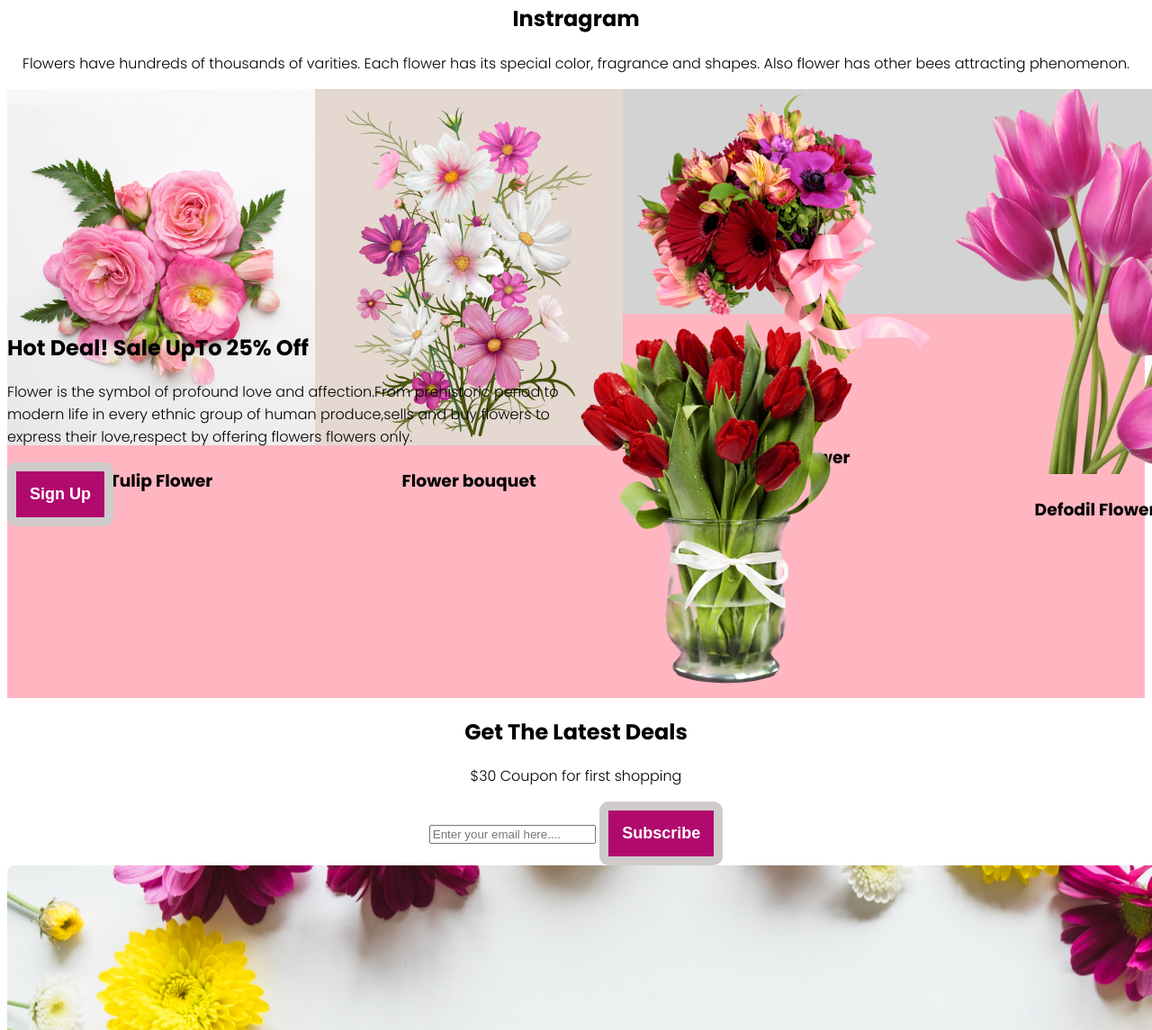
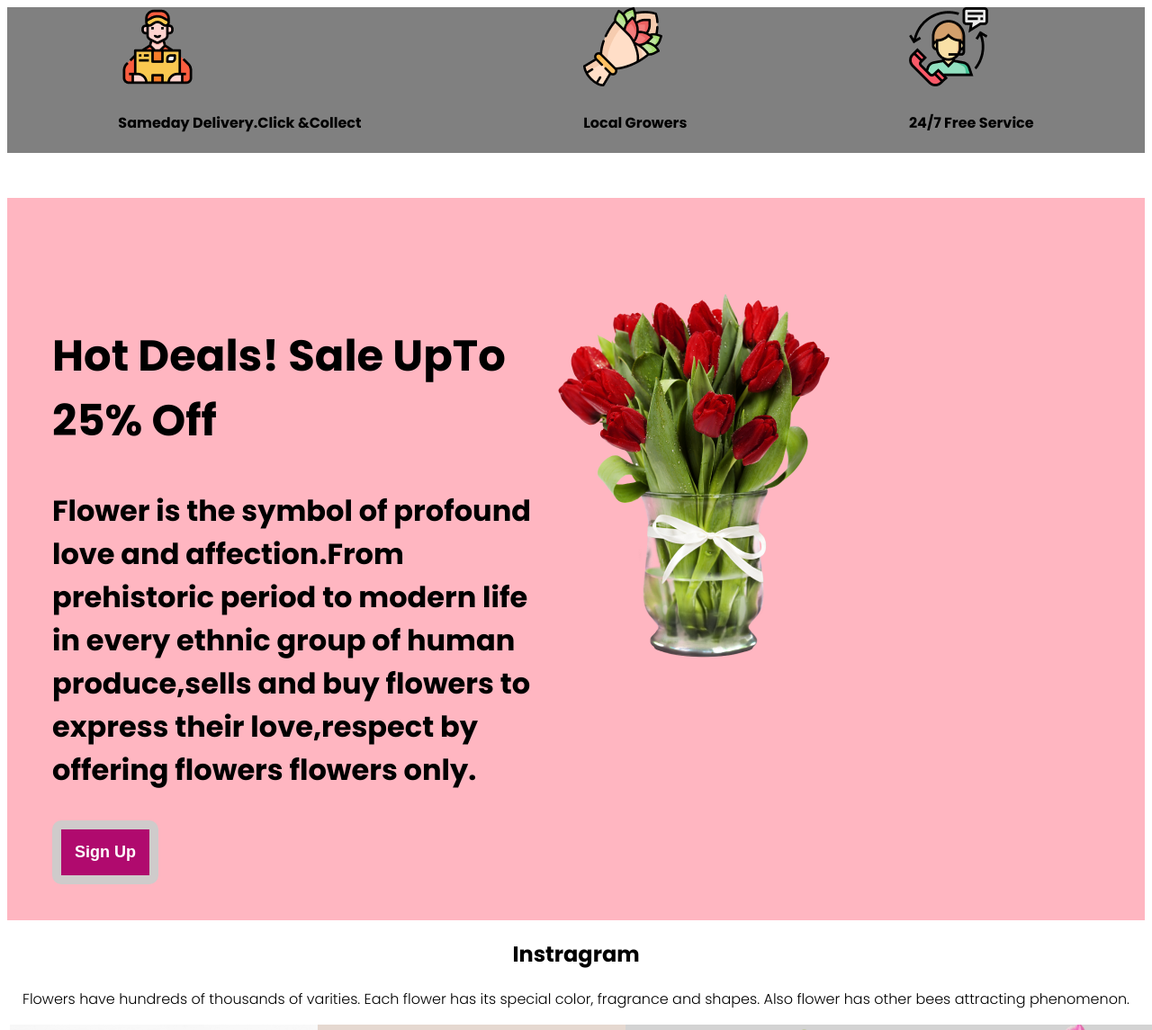
Before and after one commit to ahammedkarim/assignment-one-flowershop-repo, a plain HTML site: page index.html in a window 1280 px wide. Shown: the part 1655-2800 px from the top of the page at 90% size. Drawn offline with Linux system fonts and the light colour scheme; a web font is replaced by a local one.

Commit message:
subscribe button added

```diff
--- a/index.html
+++ b/index.html
@@ -48,6 +48,7 @@
 
                 </div>
             </section>
+
             <section class="section-3">
                 <div class="icon-type"><img src="Flower Asset/Group 57.png" alt="">
                     <h4>Sameday Delivery.Click &Collect</h4>
@@ -59,6 +60,17 @@
                     <h4>24/7 Free Service</h4>
                 </div>
 
+            </section>
+            <section class="section-1">
+                <div class="half-width">
+                    <h1>Hot Deals! Sale UpTo 25% Off</h1>
+                    <p>Flower is the symbol of profound love and affection.From prehistoric period to modern life in
+                        every ethnic
+                        group of human produce,sells and buy flowers to express their love,respect by offering flowers
+                        flowers only.</p>
+                    <button><a class="shop" target="_blank">Sign Up</a></button>
+                </div>
+                <div class="half-width"><img src="Flower Asset/pngwing 8.png" alt=""></div>
             </section>
 
             <section class="section-2">
@@ -82,29 +94,22 @@
                     </div>
                 </div>
             </section>
-            <section class="section-1">
-                <div class="half-width">
-                    <h1>Hot Deal! Sale UpTo 25% Off</h1>
-                    <p>Flower is the symbol of profound love and affection.From prehistoric period to modern life in
-                        every ethnic
-                        group of human produce,sells and buy flowers to express their love,respect by offering flowers
-                        flowers only.</p>
-                    <button><a class="shop" target="_blank">Sign Up</a></button>
+            <div class="image-container">
+                <img src="Flower Asset/Rectangle 9.png" alt="Image">
+                <div class="image-button">
+                    <h1>Get The Latests Deals</h1>
+                    <p>$30 Coupon for first shopping.</p>
+                    <input type="email" placeholder="Enter your email here...."> <button><a class="shop"
+                            target="_blank">Subscribe</a></button>
                 </div>
-                <div class="half-width"><img src="Flower Asset/pngwing 8.png" alt=""></div>
-            </section>
-            <section class="section-6">
-                <div>
-                    <h1>Get The Latest Deals</h1>
-                    <div class="subscribe">
-                        <p>$30 Coupon for first shopping</p>
-                        <input type="text" placeholder="Enter your email here...."> <button><a class="shop"
-                                target="_blank">Subscribe</a></button>
 
-                    </div>
-                    <img src="Flower Asset/Rectangle 9.png" alt="">
 
-                </div>
+
+
+            </div>
+
+
+            </div>
             </section>
         </main>
     </header>
@@ -114,7 +119,7 @@
     <h1> <span>Flower</span> Shop</h1>
     <div class="footer-text">
         <p>Flowershop has a long years of experience and strong customers positive feedback</p>
-        <small>@2020-2023.Flowershop.com.all rights reserve</small>
+        <small>@2020-2023.Flowershop.com.All Rights Reserve</small>
     </div>
 
 </footer>
--- a/styles/style.css
+++ b/styles/style.css
@@ -9,12 +9,17 @@ body {
     background-image: cover;
     margin-top: 0;
     margin-left: 0;
+    font-size: 2em;
+    font-weight: 700;
+    padding: 100px 100px 40px 50px;
+
 
 
 }
 
 .half-width {
     width: 50%;
+
 
 }
 
@@ -34,6 +39,10 @@ footer h1 {
     text-align: center;
 }
 
+.section-2 {
+    margin-bottom: 40px;
+}
+
 .display {
     background: url(<path-to-image>), lightgray 50% / cover no-repeat;
 
@@ -51,9 +60,10 @@ footer h1 {
 
 .flower-feature2 {
     display: flex;
-    width: 250px;
-    height: 250px;
-    flex-shrink: 0;
+    justify-content: space-between;
+    margin-left: 3px;
+    margin-right: 3px;
+    margin-bottom: 100px;
 
 }
 
@@ -61,11 +71,13 @@ footer h1 {
     display: flex;
     justify-content: space-around;
     background-color: gray;
+    margin-bottom: 50px;
 
 }
 
 .subscribe {
     text-align: center;
+
 }
 
 span {
@@ -81,3 +93,20 @@ footer {
 .footer-text {
     text-align: center;
 }
+
+.section-6 {
+    margin-bottom: 20px;
+    display: block;
+}
+
+.image-container {
+    position: relative;
+    display: inline-block;
+}
+
+.image-button {
+    position: absolute;
+    top: 50%;
+    left: 50%;
+    transform: translate(-50%, -50%);
+}
```
